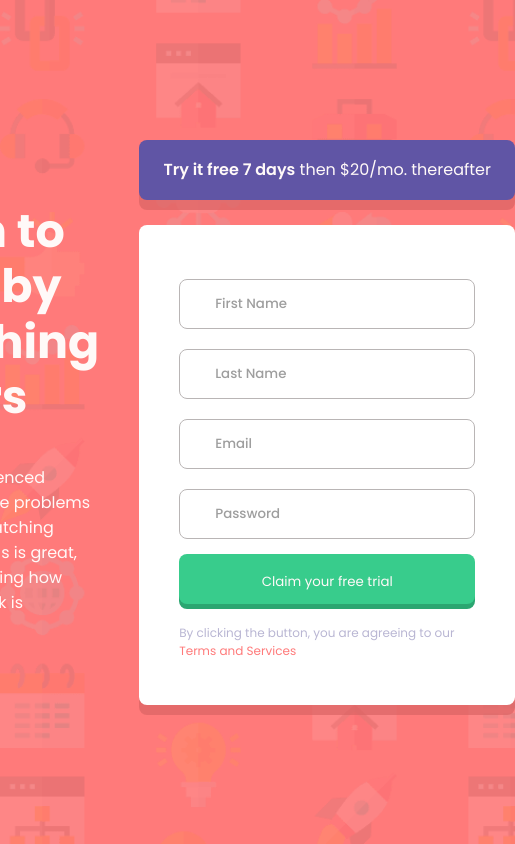
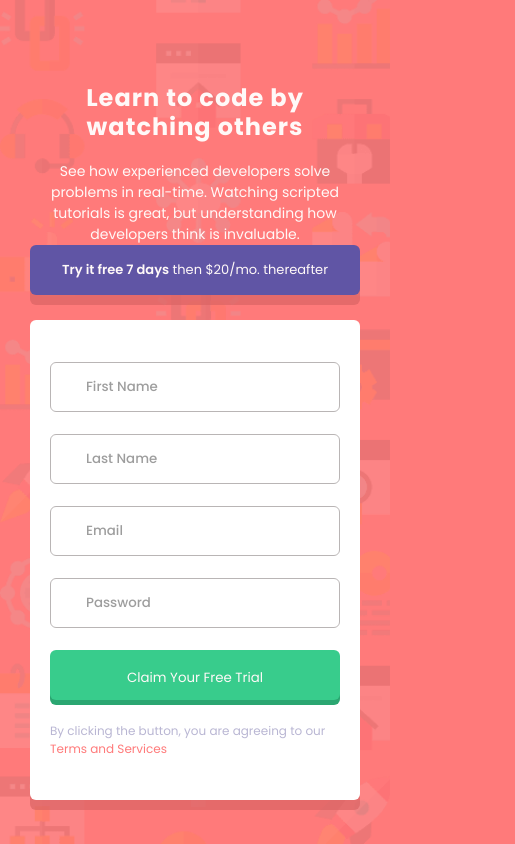
Before and after one commit to PA-frontend-mentor/challenge-10, a plain HTML site: page index.html in a window 390 px wide. Shown: the whole page, 515 px wide, since content can reach past the window. Drawn offline with Linux system fonts and the light colour scheme.

Commit message:
[ADD] finished the whole assignment

```diff
--- /dev/null
+++ b/app.js
@@ -0,0 +1,37 @@
+const inputWrappers = document.querySelectorAll(".input-wrapper");
+const submitBtn = document.querySelector("#submit-btn");
+
+submitBtn.addEventListener("click", () => {
+  addError();
+});
+
+const addError = () => {
+  inputWrappers.forEach((input) => {
+    if (input.childNodes[1].childNodes[1].value == "" && input.childNodes[1].childNodes.length == 3) {
+      const errorImg = document.createElement("div");
+      errorImg.className = "error-img";
+
+      const errorText = document.createElement("p");
+      errorText.innerText = "This field is required!";
+
+      input.childNodes[1].appendChild(errorImg);
+      input.appendChild(errorText);
+      input.childNodes[1].childNodes[1].className += " error";
+    }
+  });
+};
+
+
+
+inputWrappers.forEach(input => {
+  input.childNodes[1].childNodes[1].addEventListener('input', (e) => {
+
+    if(input.childNodes.length == 4) {
+      input.removeChild(input.lastChild);
+      input.childNodes[1].removeChild(input.childNodes[1].lastChild)
+      input.childNodes[1].childNodes[1].className = ''
+    }
+
+  })
+
+})
--- a/index.html
+++ b/index.html
@@ -1,8 +1,10 @@
 <!DOCTYPE html>
 <html lang="en">
+
 <head>
   <meta charset="UTF-8">
-    <meta name="viewport" content="width=device-width, initial-scale=1.0"> <!-- displays site properly based on user's device -->
+  <meta name="viewport" content="width=device-width, initial-scale=1.0">
+  <!-- displays site properly based on user's device -->
 
   <link rel="icon" type="image/png" sizes="32x32" href="./images/favicon-32x32.png">
 
@@ -13,6 +15,7 @@
   <link rel="preconnect" href="https://fonts.gstatic.com">
   <link href="https://fonts.googleapis.com/css2?family=Poppins:wght@400;500;600;700&display=swap" rel="stylesheet">
 </head>
+
 <body>
 
   <!-- Learn to code by watching others
@@ -35,7 +38,8 @@
     <div class="left-part-wrapper">
       <h1>Learn to code by watching others</h1>
       <p>
-          See how experienced developers solve problems in real-time. Watching scripted tutorials is great, but understanding how developers think is invaluable.
+        See how experienced developers solve problems in real-time. Watching scripted tutorials is great, but
+        understanding how developers think is invaluable.
       </p>
     </div>
   </div>
@@ -46,12 +50,32 @@
 
     </div>
     <div class="form">
-        <input type="text" class="input" placeholder="First Name"  maxlength="20">
-        <input type="text" class="input" placeholder="Last Name"  maxlength="20">
-        <input type="email" class="input" placeholder="Email"  maxlength="35">
-        <input type="password" class="input" placeholder="Password"  maxlength="35">
 
-        <button>Claim your free trial</button>
+      <div class="input-wrapper">
+        <div class="container">
+          <input type="text" placeholder="First Name" maxlength="20">
+        </div>
+      </div>
+
+      <div class="input-wrapper">
+        <div class="container">
+          <input type="text" placeholder="Last Name" maxlength="20">
+        </div>
+      </div>
+
+      <div class="input-wrapper">
+        <div class="container">
+          <input type="email" placeholder="Email" maxlength="35">
+        </div>
+      </div>
+
+      <div class="input-wrapper">
+        <div class="container">
+          <input type="password" placeholder="Password" maxlength="35">
+        </div>
+      </div>
+
+      <button id="submit-btn">Claim your free trial</button>
 
       <p>By clicking the button, you are agreeing to our <span>Terms and Services</span></p>
     </div>
@@ -59,4 +83,7 @@
   </div>
 
 </body>
+
+<script src="./app.js"></script>
+
 </html>
--- a/style.scss
+++ b/style.scss
@@ -6,10 +6,11 @@
   --clr-dark-blue: hsl(249, 10%, 26%);
   --bg-blue: hsl(248, 32%, 49%);
   --bg-primary: hsl(0, 100%, 74%);
-  --border-radius: 8px;
+  --border-radius: 6px;
 }
 
 $green: hsl(154, 59%, 51%);
+$red: hsl(0, 100%, 74%);
 
 * {
   padding: 0;
@@ -28,7 +29,7 @@ body {
   display: flex;
   justify-content: center;
   align-items: center;
-  padding: 0 165px;
+  padding: 0 40px;
 
   background: url(./images/bg-intro-desktop.png) no-repeat var(--bg-primary);
   background-size: cover;
@@ -68,7 +69,7 @@ body {
 
   max-width: 540px;
 
-  .error {
+  & > .error {
     display: flex;
     align-items: center;
     justify-content: center;
@@ -99,7 +100,7 @@ body {
 
   .form {
     width: 100%;
-    height: 480px;
+    height: 540px;
     padding: 40px;
     border-radius: var(--border-radius);
     background: white;
@@ -108,13 +109,24 @@ body {
 
     display: flex;
     flex-direction: column;
-    justify-content: center;
+    justify-content: space-evenly;
     align-content: center;
 
-    & > input {
+    .container {
+      position: relative;
+
+      & > .error {
+        border: 2px solid var(--clr-red);
+      }
+    }
+
+    & > .input-wrapper {
+      position: relative;
+
+      input {
+        width: 100%;
         height: 50px;
         border: 1px solid rgb(185, 181, 181);
-      margin: 10px 0;
         border-radius: var(--border-radius);
         padding-left: 35px;
         font-weight: 500;
@@ -130,21 +142,42 @@ body {
         }
       }
 
+      .error-img {
+        width: 25px;
+        height: 25px;
+        background: url(./images/icon-error.svg) no-repeat;
+        background-size: cover;
+
+        position: absolute;
+        top: 50%;
+        right: 25px;
+        transform: translateY(-50%);
+      }
+
+      & > p {
+        color: var(--clr-red);
+        font-size: 12px;
+        text-align: end;
+      }
+    }
+
     & > button {
       width: 100%;
       height: 50px;
       background: var(--clr-green);
-      margin: 5px 0 20px 0;
+
       border-radius: var(--border-radius);
       position: relative;
       padding-top: 5px;
+      text-transform: capitalize;
 
       &:hover {
         cursor: pointer;
+        background: darken($green, 5%);
       }
 
       &:active {
-        background: darken($green, 5%);
+        background: darken($green, 10%);
       }
 
       &::before {
@@ -169,6 +202,10 @@ body {
       & > span {
         color: var(--clr-red);
         cursor: pointer;
+
+        &:hover {
+          color: darken($red, 10%);
+        }
       }
     }
 
@@ -185,3 +222,91 @@ body {
     }
   }
 }
+
+@media only screen and (max-width: 900px) {
+  body {
+    flex-direction: column;
+    padding: 100px 30px 60px 30px;
+    gap: 0;
+
+    .left-part {
+      flex: none;
+
+      h1 {
+        font-size: 32px !important;
+        margin: 0 auto;
+        letter-spacing: 1px;
+      }
+
+      p {
+        font-size: 16px;
+      }
+
+      .left-part-wrapper {
+        text-align: center;
+      }
+    }
+
+    .right-part {
+      & > .error {
+        height: 50px;
+        font-size: 13px;
+      }
+
+      .form {
+        height: 480px;
+      }
+    }
+  }
+}
+
+@media only screen and (max-width: 400px) {
+  body {
+    gap: 0;
+
+    .left-part {
+      flex: none;
+      min-width: 300px;
+
+      h1 {
+        font-size: 24px !important;
+        margin: 0 auto;
+        letter-spacing: 1px;
+        margin-bottom: 20px !important;
+      }
+
+      p {
+        font-size: 14px;
+      }
+
+      .left-part-wrapper {
+        text-align: center;
+      }
+    }
+
+    .right-part {
+      min-width: 300px;
+      & > .error {
+        height: 50px;
+        font-size: 13px;
+      }
+
+      .form {
+        padding: 20px;
+        .input-wrapper {
+          .container {
+            height: 50px;
+            font-size: 12px;
+            .error-img {
+              width: 20px;
+              height: 20px;
+            }
+          }
+          p {
+            font-size: 11px;
+          }
+        }
+      }
+    }
+  }
+}
```
Also changed, not shown: style.css, 1 other file. Lines whose indentation alone changed are shown as unchanged.
